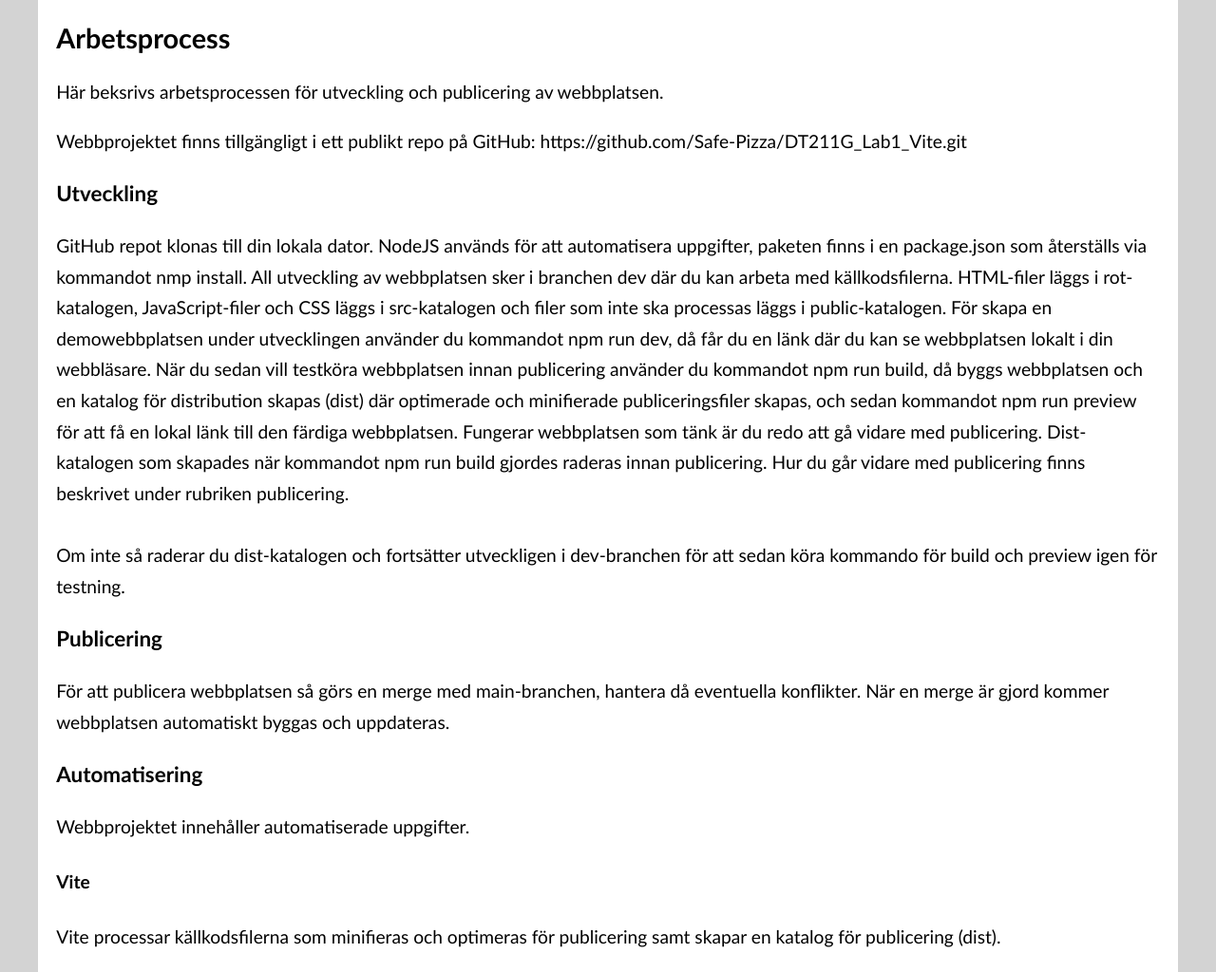
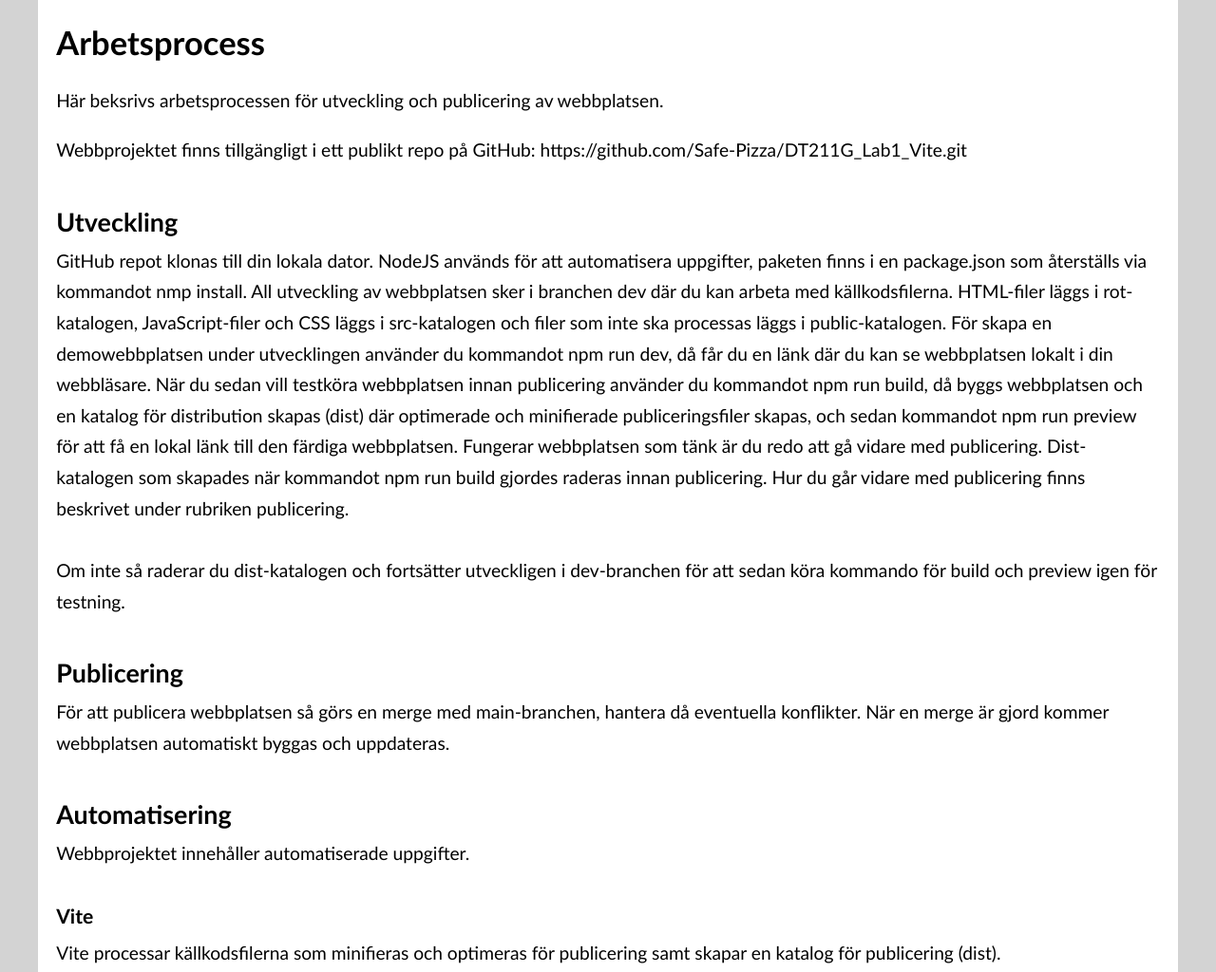
Before and after one commit to Safe-Pizza/DT211G_Lab1_Vite, a website built with Vite: page process.html in a window 1280 px wide. Shown: the part 200-1224 px from the top of the page at 95% size. Built offline with nearby package versions, Linux system fonts and the light colour scheme.

Commit message:
ändrar storlek på rubriker + margin p

```diff
--- a/src/css/styles.css
+++ b/src/css/styles.css
@@ -119,6 +119,30 @@ main img {
     max-width: 500px;
 }
 
+/*heading settings*/
+h3, h4 {
+    margin-top: 1.6em;
+    margin-bottom: 0.3em;
+}
+
+/*p settings*/
+p {
+    margin-top: 0;
+}
+
+/*font sizes headings*/
+h2 {
+    font-size: 1.8em;
+}
+
+h3 {
+    font-size: 1.4em;
+}
+
+h4 {
+    font-size: 1.1em;
+}
+
 @media screen and (max-width: 600px) {
     body {
         font-size: 1em;
```
